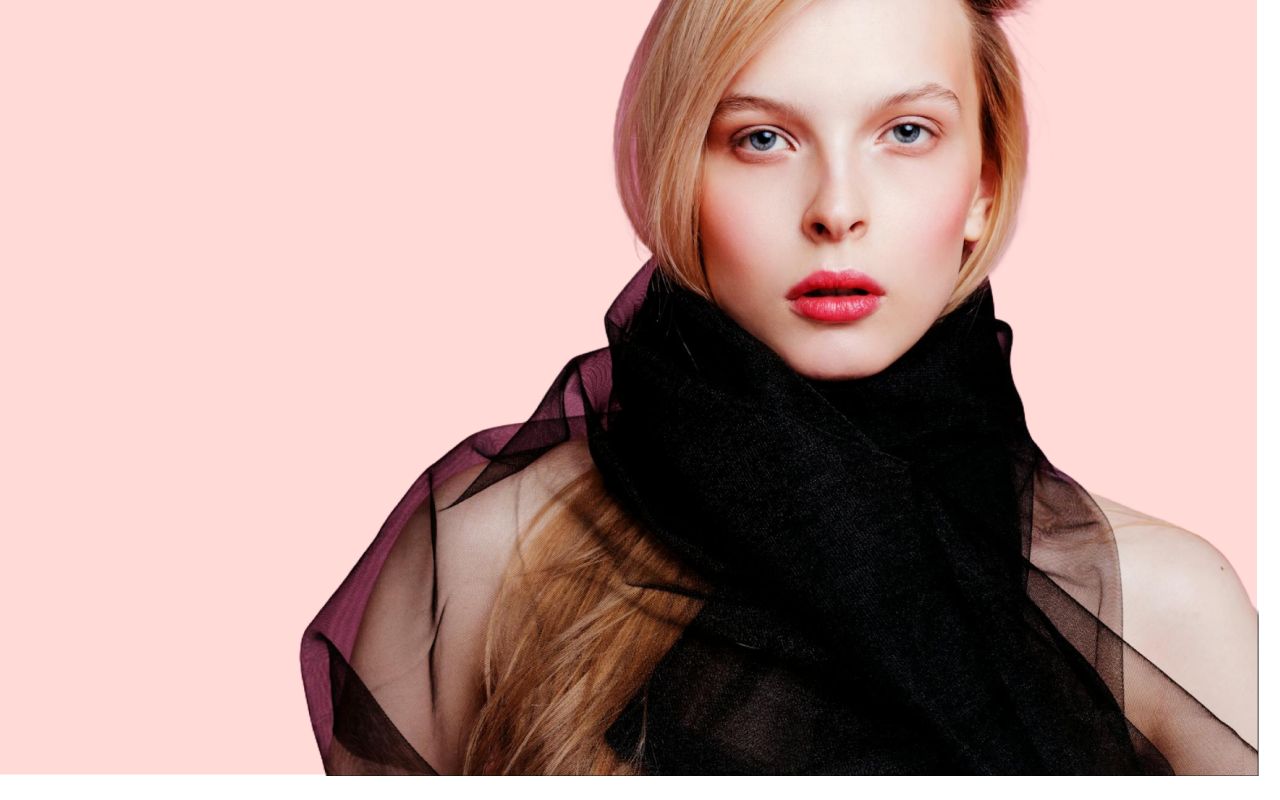
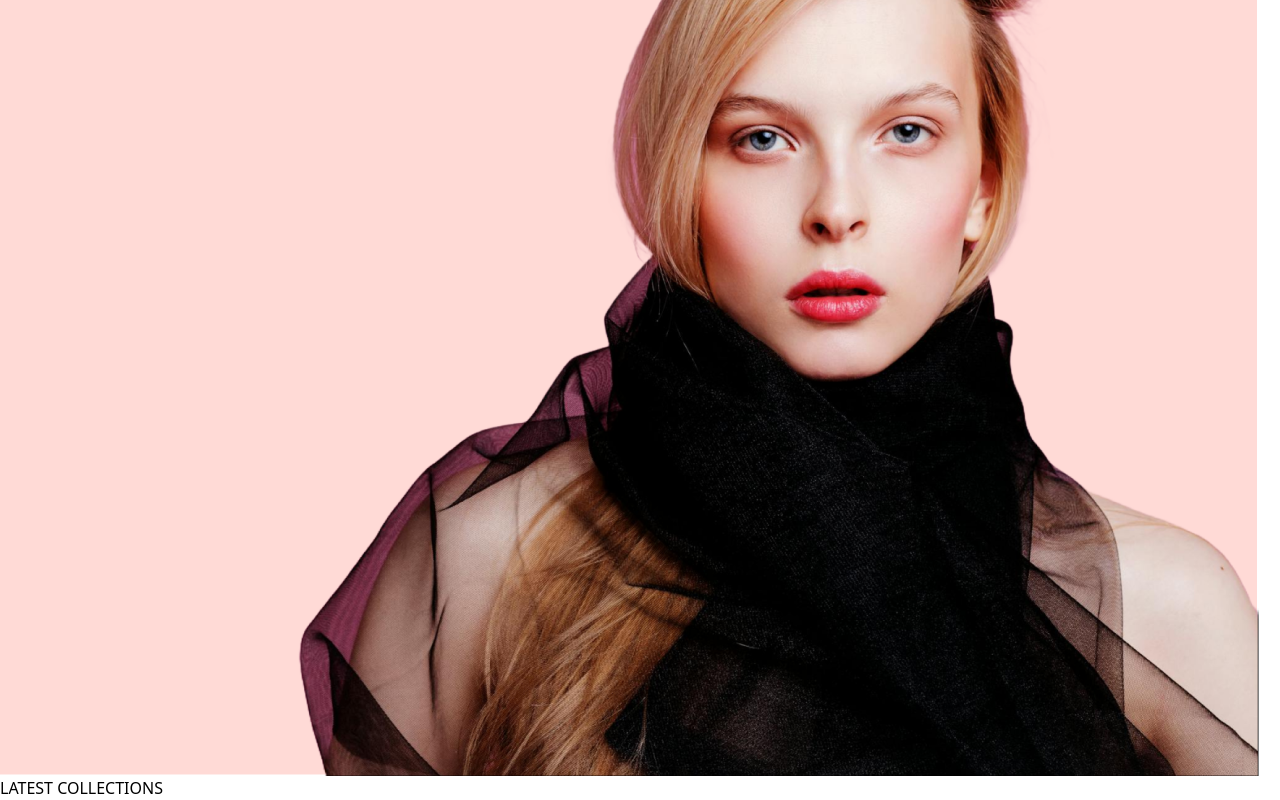
Before and after one commit to Kadunapikin/Chongai-store, a React (Vite) app in the folder frontend/: page / in a window 1280 px wide. Shown: the part 826-1626 px from the top of the page. Before the commit the page ends 1602 px from the top, so only its background shows below. Built offline with nearby package versions, Linux system fonts and the light colour scheme.

Commit message:
import Title.jsx to LatestCollection.jsx

```diff
--- a/frontend/src/components/LatestCollection.jsx
+++ b/frontend/src/components/LatestCollection.jsx
@@ -1,14 +1,17 @@
 import React, { useContext } from 'react'
 import { ShopContext } from '../context/ShopContext'
+import Title from './Title';
 
 const LatestCollection = () => {
 
     const { products } = useContext(ShopContext);
-    console.log(products);
-
 
   return (
-    <div></div>
+    <div className='my-10'>
+        <div className='text-center py-8 text-3xl'>
+            <Title text1={'LATEST'} text2={'COLLECTIONS'} />
+        </div>
+    </div>
   )
 }
 
--- a/frontend/src/components/Title.jsx
+++ b/frontend/src/components/Title.jsx
@@ -4,7 +4,7 @@ const Title = ({text1, text2}) => {
   return (
     <div className='inline-flex gap-2 items-center mb-3'>
         <p className='text-gray-500'>{text1} <span className='text-gray-700 font-medium'>{text2}</span></p>
-        <p className='w-8 sm:w-12 h-[1px] sm-[2px bg-gray-700]'></p>
+        <p className='w-8 sm:w-12 h-[1px] sm:h-[2px] bg-gray-700'></p>
     </div>
   )
 }
```
